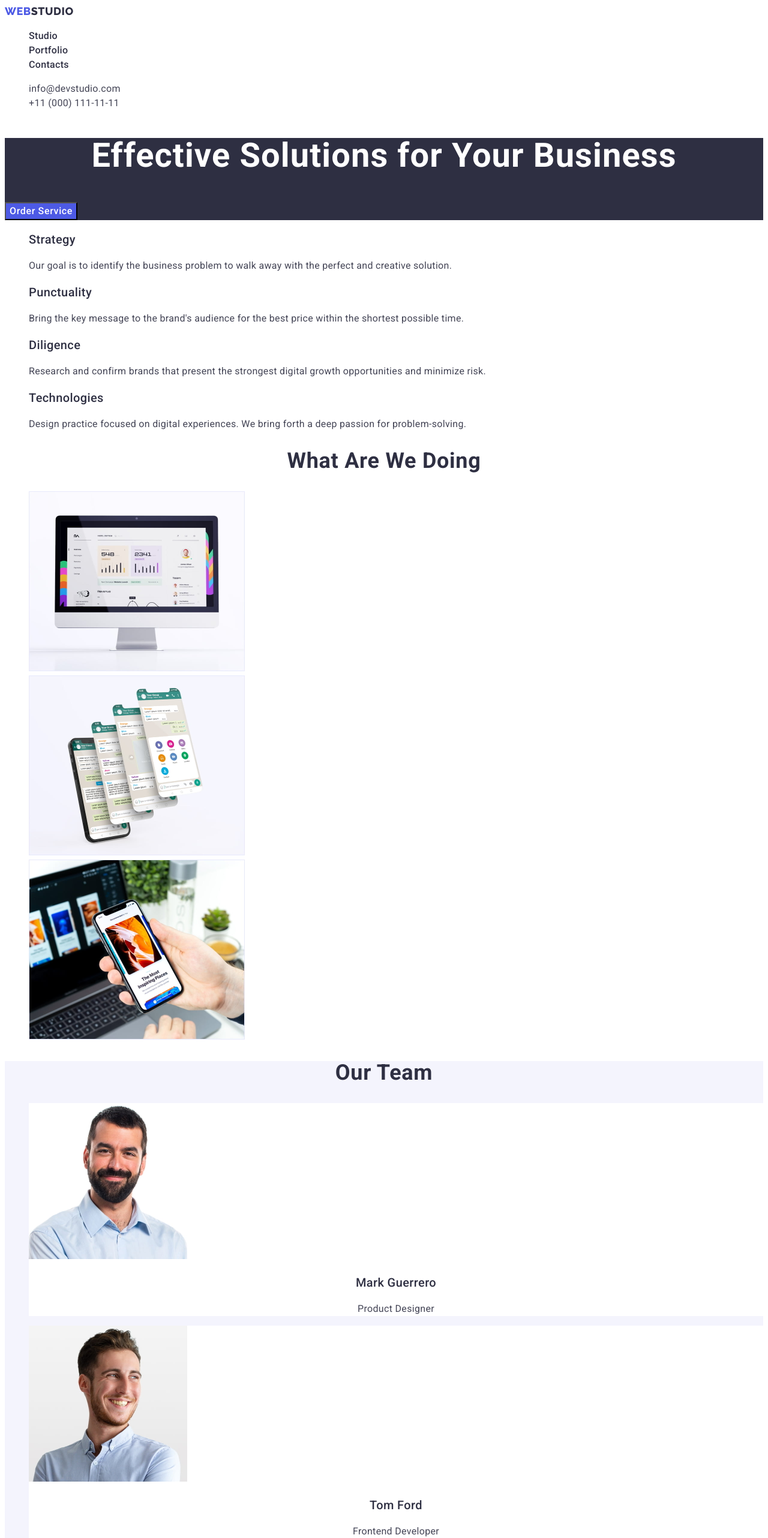
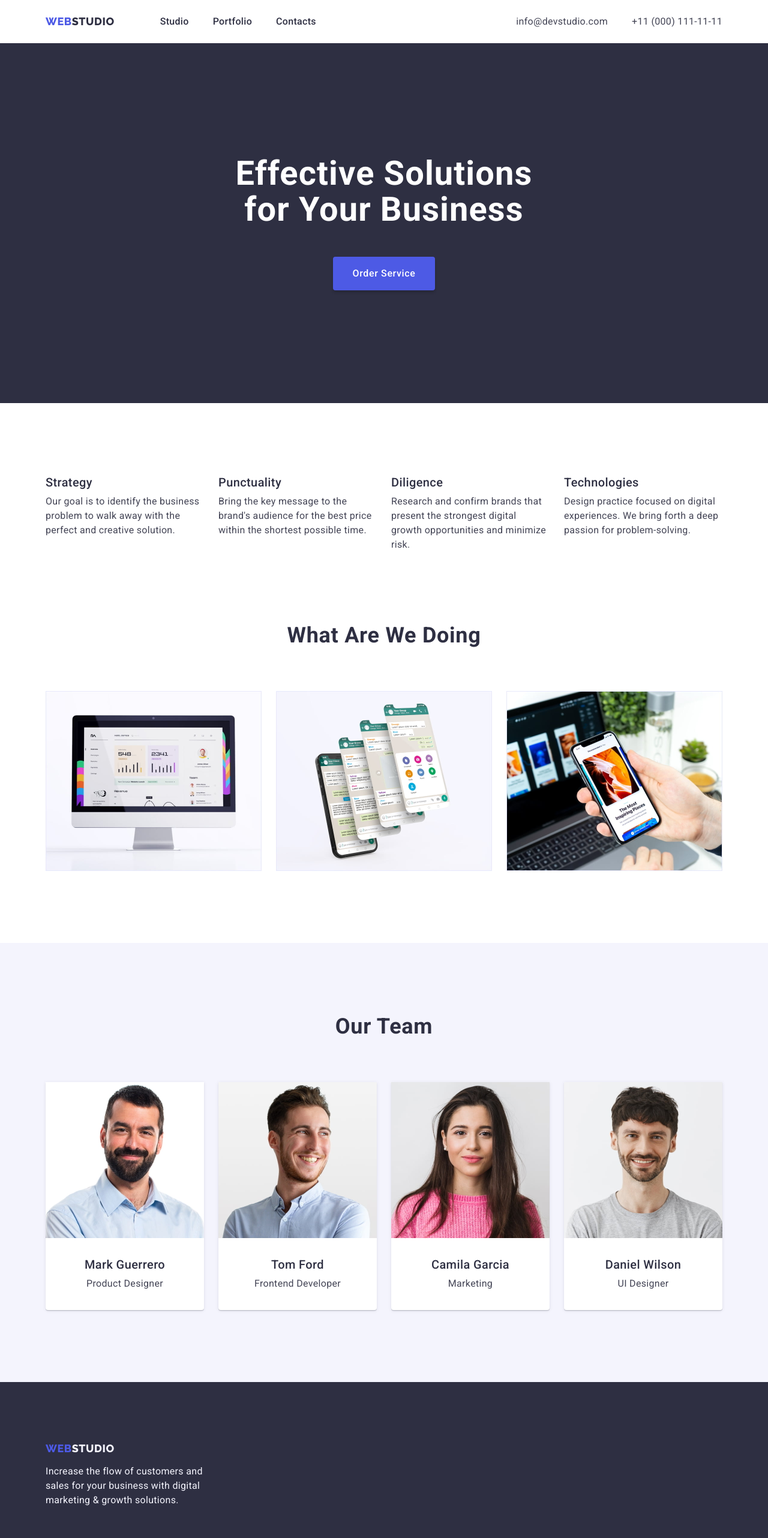
Before and after one commit to nataliia-smalchenko/goit-markup-hw-03, a plain HTML site: page index.html in a window 1280 px wide. Shown: the top 2564 px of the page at 60% size. Drawn offline with nearby package versions, Linux system fonts and the light colour scheme.

Commit message:
update styles for index.html (all) and portfolio.html (buttons)

```diff
--- a/css/styles.css
+++ b/css/styles.css
@@ -26,6 +26,40 @@ body {
   letter-spacing: 0.02em;
 }
 
+h1,
+h2,
+h3,
+h4,
+h5,
+h6,
+p {
+  margin-top: 0;
+  padding-bottom: 0;
+  margin-block-start: 0;
+  margin-block-end: 0;
+}
+
+ul,
+ol {
+  margin-top: 0;
+  margin-bottom: 0;
+  padding-left: 0;
+}
+
+img {
+  display: block;
+  max-width: 100%;
+  height: auto;
+}
+
+.container {
+  max-width: 1158px;
+  padding-left: 15px;
+  padding-right: 15px;
+  margin-left: auto;
+  margin-right: auto;
+}
+
 .link {
   text-decoration: none;
 }
@@ -44,9 +78,69 @@ body {
   color: var(--white);
 }
 
+.visually-hidden {
+  position: absolute;
+  width: 1px;
+  height: 1px;
+  margin: -1px;
+  border: 0;
+  padding: 0;
+  white-space: nowrap;
+  clip-path: inset(100%);
+  clip: rect(0 0 0 0);
+  overflow: hidden;
+}
+
+.section-title {
+  font-size: 36px;
+  line-height: 1.11;
+  color: var(--dark);
+  text-align: center;
+  text-transform: capitalize;
+  letter-spacing: 0.02em;
+  margin-bottom: 72px;
+}
+
+.button-accent {
+  font-family: var(--primary-font);
+  font-weight: 500;
+  font-size: 16px;
+  line-height: 1.5;
+  background-color: var(--primary-brand);
+  color: var(--white);
+  letter-spacing: 0.04em;
+
+  padding: 16px 32px;
+  border: 0;
+  border-radius: 4px;
+  box-shadow: 0px 4px 4px 0px rgba(0, 0, 0, 0.15);
+}
+
+.button-light {
+  background-color: var(--light);
+  color: var(--primary-brand);
+  font-family: var(--primary-font);
+  font-weight: 500;
+  font-size: 16px;
+  line-height: 1.5;
+  letter-spacing: 0.04em;
+
+  padding: 12px 24px;
+  border-radius: 4px;
+  border: 1px solid var(--accent);
+}
+
 /* ============ /GENERAL PROPERTIES ============= */
 
 /* ============ HEADER ============= */
+
+.page-header-container {
+  display: flex;
+  justify-content: space-between;
+  align-items: center;
+  padding-top: 24px;
+  padding-bottom: 24px;
+}
 
 .logo {
   text-decoration: none;
@@ -63,6 +157,17 @@ body {
   color: var(--dark);
 }
 
+.menu {
+  display: flex;
+  align-items: center;
+  column-gap: 76px;
+}
+
+.menu-list {
+  display: flex;
+  column-gap: 40px;
+}
+
 .menu-item {
   color: var(--dark);
   font-weight: 500;
@@ -75,6 +180,12 @@ body {
 
 .contacts {
   font-style: normal;
+}
+
+.contacts-list {
+  display: flex;
+  column-gap: 40px;
+  align-items: center;
 }
 
 .contacts-item {
@@ -94,27 +205,46 @@ body {
   background-color: var(--dark);
 }
 
+.hero-container {
+  padding-top: 188px;
+  padding-bottom: 188px;
+}
+
 .hero-title {
   font-size: 56px;
   line-height: 1.07;
   color: var(--white);
   text-align: center;
   letter-spacing: 0.02em;
+  width: 496px;
+  margin-bottom: 48px;
+  margin-left: auto;
+  margin-right: auto;
 }
 
-.button-accent {
-  font-family: var(--primary-font);
-  font-weight: 500;
-  font-size: 16px;
-  line-height: 1.5;
-  background-color: var(--primary-brand);
-  color: var(--white);
-  letter-spacing: 0.04em;
+.hero-button {
+  display: block;
+  margin-left: auto;
+  margin-right: auto;
 }
 
 /* ============ /HERO SECTION ============= */
 
 /* ============ BENEFITS SECTION ============= */
+
+.benefits-container {
+  padding-top: 120px;
+  padding-bottom: 60px;
+}
+
+.benefits-list {
+  display: flex;
+  column-gap: 24px;
+}
+
+.benefits-item {
+  flex-basis: calc((100% - 3 * 24px) / 4);
+}
 
 .benefit-title {
   font-size: 20px;
@@ -122,50 +252,88 @@ body {
   font-weight: 500;
   color: var(--dark);
   letter-spacing: 0.02em;
+  margin-bottom: 8px;
 }
 
 /* ============ /BENEFITS SECTION ============= */
 
-/* ============ WHAT-WE-DO, TEAM SECTIONS ============= */
+/* ============ WHAT-WE-DO ============= */
 
-.what-we-do-title,
-.team-title {
-  font-size: 36px;
-  line-height: 1.11;
-  color: var(--dark);
-  text-align: center;
-  text-transform: capitalize;
-  letter-spacing: 0.02em;
+.what-we-do-container {
+  padding-top: 60px;
+  padding-bottom: 120px;
 }
+
+.what-we-do-list {
+  display: flex;
+  column-gap: 24px;
+}
+
+.what-we-do-item {
+  flex-basis: calc((100% - 2 * 24px) / 3);
+  object-fit: cover;
+}
+
+/* ============ /WHAT-WE-DO ============= */
+
+/* ============ TEAM SECTIONS ============= */
 
 .team {
   background-color: var(--light);
 }
 
-.team-card {
-  background-color: var(--white);
+.team-container {
+  padding-top: 120px;
+  padding-bottom: 120px;
 }
 
-.team-card-name {
+.team-list {
+  display: flex;
+  column-gap: 24px;
+}
+
+.team-item {
+  background-color: var(--white);
+  flex-basis: calc((100% - 3 * 24px) / 4);
+  border-radius: 0px 0px 4px 4px;
+  box-shadow: 0px 2px 1px 0px rgba(46, 47, 66, 0.08),
+    0px 1px 1px 0px rgba(46, 47, 66, 0.16),
+    0px 1px 6px 0px rgba(46, 47, 66, 0.08);
+}
+
+.team-item-image {
+  margin-bottom: 32px;
+}
+
+.team-item-name {
   font-size: 20px;
   line-height: 1.2;
   font-weight: 500;
   color: var(--dark);
   letter-spacing: 0.02em;
   text-align: center;
+  margin-bottom: 8px;
 }
 
-.team-card-text {
+.team-item-text {
   text-align: center;
   font-size: 16px;
+  margin-bottom: 32px;
 }
 
-/* ============ /WHAT-WE-DO, TEAM SECTIONS ============= */
+/* ============ /TEAM SECTIONS ============= */
 
 /* ============ FOOTER ============= */
 
 .footer {
   background-color: var(--dark);
+  padding-top: 100px;
+  padding-bottom: 100px;
+}
+
+.footer-logo {
+  display: block;
+  margin-bottom: 16px;
 }
 
 .logo-right-light {
@@ -174,23 +342,26 @@ body {
 
 .footer-text {
   color: var(--light);
+  width: 264px;
 }
 
 /* ============ /FOOTER ============= */
 
 /* ============ PORTFOLIO WORKS ============= */
 
-.button-light {
-  background-color: var(--light);
-  color: var(--primary-brand);
-  font-family: var(--primary-font);
-  font-weight: 500;
-  font-size: 16px;
-  line-height: 1.5;
-  letter-spacing: 0.04em;
+.works-container {
+  padding-top: 96px;
+  padding-bottom: 120px;
 }
 
-.work-card-title {
+.works-buttons-list {
+  display: flex;
+  column-gap: 24px;
+  justify-content: center;
+  margin-bottom: 72px;
+}
+
+.works-card-title {
   color: var(--dark);
   font-size: 20px;
   font-weight: 500;
@@ -198,7 +369,7 @@ body {
   letter-spacing: 0.02em;
 }
 
-.work-card-text {
+.works-card-text {
   color: var(--text);
 }
 
--- a/index.html
+++ b/index.html
@@ -10,17 +10,25 @@
       href="https://fonts.googleapis.com/css2?family=Raleway:wght@800&family=Roboto:wght@400;500;700&display=swap"
       rel="stylesheet"
     />
+    <link
+      rel="stylesheet"
+      href="https://cdnjs.cloudflare.com/ajax/libs/modern-normalize/2.0.0/modern-normalize.min.css"
+      integrity="sha512-4xo8blKMVCiXpTaLzQSLSw3KFOVPWhm/TRtuPVc4WG6kUgjH6J03IBuG7JZPkcWMxJ5huwaBpOpnwYElP/m6wg=="
+      crossorigin="anonymous"
+      referrerpolicy="no-referrer"
+    />
     <link rel="stylesheet" href="./css/styles.css" />
   </head>
   <body>
     <!-- Header -->
-    <header>
+    <header class="page-header">
+      <div class="container page-header-container">
         <nav class="menu">
-        <a href="./index.html" class="link logo logo-light">
+          <a href="./index.html" class="link logo">
             Web<span class="logo-right-dark">Studio</span>
           </a>
 
-        <ul class="list">
+          <ul class="list menu-list">
             <li>
               <a href="./index.html" class="link menu-item">Studio</a>
             </li>
@@ -34,7 +42,7 @@
         </nav>
 
         <address class="contacts">
-        <ul class="list">
+          <ul class="list contacts-list">
             <li>
               <a href="mailto:info@devstudio.com" class="link contacts-item"
                 >info@devstudio.com</a
@@ -47,43 +55,47 @@
             </li>
           </ul>
         </address>
+      </div>
     </header>
 
     <main>
       <!-- Hero section -->
       <section class="hero">
+        <div class="container hero-container">
           <h1 class="hero-title">Effective Solutions for Your Business</h1>
-        <button type="button" class="button button-accent">
+          <button type="button" class="button button-accent hero-button">
             Order Service
           </button>
+        </div>
       </section>
 
       <!-- Benefits -->
       <section class="benefits">
-        <h2 hidden>Our Benefits</h2>
-        <ul class="list">
-          <li>
+        <div class="container benefits-container">
+          <h2 class="visually-hidden">Our Benefits</h2>
+          <ul class="list benefits-list">
+            <li class="benefits-item">
               <h3 class="benefit-title">Strategy</h3>
               <p class="text">
-              Our goal is to identify the business problem to walk away with the
-              perfect and creative solution.
+                Our goal is to identify the business problem to walk away with
+                the perfect and creative solution.
               </p>
             </li>
-          <li>
+            <li class="benefits-item">
               <h3 class="benefit-title">Punctuality</h3>
               <p class="text">
                 Bring the key message to the brand's audience for the best price
                 within the shortest possible time.
               </p>
             </li>
-          <li>
+            <li class="benefits-item">
               <h3 class="benefit-title">Diligence</h3>
               <p class="text">
                 Research and confirm brands that present the strongest digital
                 growth opportunities and minimize risk.
               </p>
             </li>
-          <li>
+            <li class="benefits-item">
               <h3 class="benefit-title">Technologies</h3>
               <p class="text">
                 Design practice focused on digital experiences. We bring forth a
@@ -91,13 +103,15 @@
               </p>
             </li>
           </ul>
+        </div>
       </section>
 
       <!-- What are we doing -->
       <section class="what-we-do">
-        <h2 class="what-we-do-title">What are we doing</h2>
-        <ul class="list">
-          <li>
+        <div class="container what-we-do-container">
+          <h2 class="section-title what-we-do-title">What are we doing</h2>
+          <ul class="list what-we-do-list">
+            <li class="what-we-do-item">
               <img
                 src="./images/what-are-we-doing/analisys.jpg"
                 alt="Analysis of competitors and target audience"
@@ -105,7 +119,7 @@
                 height="300"
               />
             </li>
-          <li>
+            <li class="what-we-do-item">
               <img
                 src="./images/what-are-we-doing/design.jpg"
                 alt="Design development"
@@ -113,7 +127,7 @@
                 height="300"
               />
             </li>
-          <li>
+            <li class="what-we-do-item">
               <img
                 src="./images/what-are-we-doing/testing.jpg"
                 alt="Testing the finished layout"
@@ -122,65 +136,74 @@
               />
             </li>
           </ul>
+        </div>
       </section>
 
       <!-- Team -->
       <section class="team">
-        <h2 class="team-title">Our Team</h2>
-        <ul class="list">
-          <li class="team-card">
+        <div class="container team-container">
+          <h2 class="section-title team-title">Our Team</h2>
+          <ul class="list team-list">
+            <li class="team-item">
               <img
                 src="./images/our-team/mark-guerrero.jpg"
                 alt="Mark Guerrero photo"
                 width="264"
                 height="260"
+                class="team-item-image"
               />
-            <h3 class="team-card-name">Mark Guerrero</h3>
-            <p class="team-card-text">Product Designer</p>
+              <h3 class="team-item-name">Mark Guerrero</h3>
+              <p class="team-item-text">Product Designer</p>
             </li>
-          <li class="team-card">
+            <li class="team-item">
               <img
                 src="./images/our-team/tom-ford.jpg"
                 alt="Frontend Developer photo"
                 width="264"
                 height="260"
+                class="team-item-image"
               />
-            <h3 class="team-card-name">Tom Ford</h3>
-            <p class="team-card-text">Frontend Developer</p>
+              <h3 class="team-item-name">Tom Ford</h3>
+              <p class="team-item-text">Frontend Developer</p>
             </li>
-          <li class="team-card">
+            <li class="team-item">
               <img
                 src="./images/our-team/camila-garcia.jpg"
                 alt="Camila Garcia photo"
                 width="264"
                 height="260"
+                class="team-item-image"
               />
-            <h3 class="team-card-name">Camila Garcia</h3>
-            <p class="team-card-text">Marketing</p>
+              <h3 class="team-item-name">Camila Garcia</h3>
+              <p class="team-item-text">Marketing</p>
             </li>
-          <li class="team-card">
+            <li class="team-item">
               <img
                 src="./images/our-team/daniel-wilson.jpg"
                 alt="Daniel Wilson photo"
                 width="264"
                 height="260"
+                class="team-item-image"
               />
-            <h3 class="team-card-name">Daniel Wilson</h3>
-            <p class="team-card-text">UI Designer</p>
+              <h3 class="team-item-name">Daniel Wilson</h3>
+              <p class="team-item-text">UI Designer</p>
             </li>
           </ul>
+        </div>
       </section>
     </main>
 
     <!-- Footer -->
     <footer class="footer">
-      <a href="./index.html" class="link logo logo-dark">
+      <div class="container footer-container">
+        <a href="./index.html" class="link logo footer-logo">
           Web<span class="logo-right-light">Studio</span>
         </a>
         <p class="footer-text">
-        Increase the flow of customers and sales for your business with digital
-        marketing & growth solutions.
+          Increase the flow of customers and sales for your business with
+          digital marketing & growth solutions.
         </p>
+      </div>
     </footer>
   </body>
 </html>
```
Also changed, not shown: portfolio.html (+34 -17 lines). Lines whose indentation alone changed are shown as unchanged.
